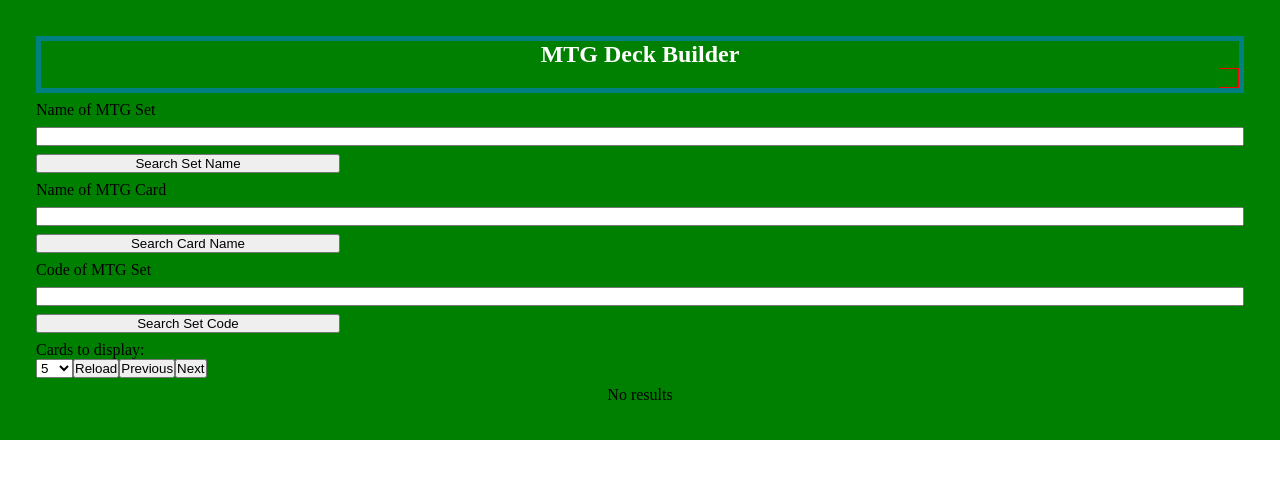
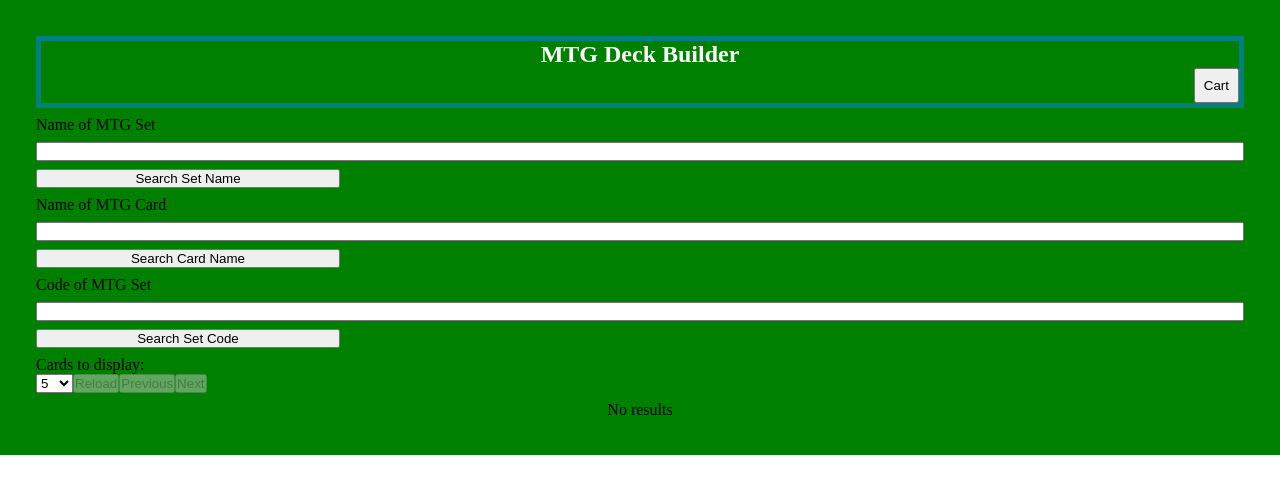
Before and after one commit to Hradwan5597/mtg-deck-builder, a React (Create React App) app: page / in a window 1280 px wide. Shown: the top 494 px of the page. Built offline with nearby package versions, Linux system fonts and the light colour scheme.

Commit message:
useEffect imported; card clicking wip

```diff
--- a/src/App.js
+++ b/src/App.js
@@ -1,14 +1,13 @@
 import './App.css';
-import {useState} from "react";
+import { useState, useEffect } from "react";
 import Card from './components/Card.js';
 import Modal from './components/Modal.js';
 import TopBar from './components/TopBar.js';
 import ListView from './components/ListView.js';
 import SearchPanel from './components/SearchPanel.js';
-import {DataBaseService} from './services/DataBaseService.js';
+import { DataBaseService } from './services/DataBaseService.js';
 
-const App = () =>
-{
+const App = () => {
 
   // application state
   const [showModal, setShowModal] = useState(false);
@@ -17,11 +16,15 @@
   const [currentSkipNum, setCurrentSkipNum] = useState(0);
   const [currentCounterValue, setCurrentCounterValue] = useState(5);
   const [previousSearchQuery, setPreviousSearchQuery] = useState({
-    category: "", query: "", skipNum: currentSkipNum, counter: currentCounterValue});
+    category: "", query: "", skipNum: currentSkipNum, counter: currentCounterValue
+  });
+
+  // application effects
+
+  useEffect(() => {console.log(searchResults)}, [searchResults])
 
   // DB service
-  const onSearchByCardName = () =>
-  {
+  const onSearchByCardName = () => {
     setPreviousSearchQuery({
       category: "card-name",
       query: document.getElementById("card-name").value,
@@ -35,13 +38,12 @@
         response.json()
           .then(result => {
             setSearchResults(result.map(cardDocument =>
-          <Card cardName={cardDocument.cardName} imageLink={cardDocument.imageUrl} onCardClick={onCardClick}/>))
+              <Card onCardClick={onCardClick}cardName={cardDocument.cardName} imageLink={cardDocument.imageUrl} />))
           })
       });
   }
 
-  const onSearchBySetName = () =>
-  {
+  const onSearchBySetName = () => {
     setPreviousSearchQuery({
       category: "set-name",
       query: document.getElementById("set-name").value,
@@ -59,8 +61,7 @@
       });
   }
 
-  const onSearchBySetCode = () =>
-  {
+  const onSearchBySetCode = () => {
     setPreviousSearchQuery({
       category: "set-code",
       query: document.getElementById("set-code").value,
@@ -74,26 +75,28 @@
         response.json()
           .then(result => {
             setSearchResults(result.map(cardDocument =>
-          <Card cardName={cardDocument.cardName} imageLink={cardDocument.imageUrl}/>))
+              <Card onCardClick={onCardClick} cardName={cardDocument.cardName} imageLink={cardDocument.imageUrl} />))
           })
       });
   }
 
   // search controls
-  const clearInputs = (event) =>
-  {
-    document.getElementById("card-name").value=""
-    document.getElementById("set-name").value=""
-    document.getElementById("set-code").value=""
+  const clearInputs = () => {
+    document.getElementById("card-name").value = ""
+    document.getElementById("set-name").value = ""
+    document.getElementById("set-code").value = ""
   }
 
-  const onSearchClick = (event) =>
+  const getCardFromSearchResults = (cardID) =>
   {
+    //todo
+  }
+
+  const onSearchClick = (event) => {
     setSearchResults([])
     event.stopPropagation();
     event.preventDefault();
-    switch (event.target["id"])
-    {
+    switch (event.target["id"]) {
       case "set-name-button":
         onSearchBySetName();
         break;
@@ -110,75 +113,81 @@
     clearInputs();
   }
 
-  const onSelectCounter = (event) =>
-  {
+  const onSelectCounter = (event) => {
     setCurrentCounterValue(event.target.value)
   }
 
-  const onTogglePage = (event) =>
-  {
+  const onTogglePage = (event) => {
     setSearchResults([]);
-    switch (event.target["id"])
-    {
+    switch (event.target["id"]) {
       case "prev-button":
-        setCurrentSkipNum(currentSkipNum + 1)
+        if (currentSkipNum !== 0)
+          setCurrentSkipNum(currentSkipNum - 1)
         break;
       case "next-button":
-        setCurrentSkipNum(currentSkipNum - 1)
+        setCurrentSkipNum(currentSkipNum + 1)
         break;
       default:
         console.log("Bad input")
         break;
     }
 
-    setPreviousSearchQuery({...previousSearchQuery, skipNum: currentSkipNum});
+    setPreviousSearchQuery({ ...previousSearchQuery, skipNum: currentSkipNum });
     reloadResults()
   }
 
-  const onReloadResults = (event) =>
-  {
-    // todo rerun previous search
-    console.log(event);
+  const onReloadResults = (event) => {
     setSearchResults([]);
+    reloadResults();
   }
 
-  const reloadResults = () =>
-  {
-    switch(previousSearchQuery.category)
-    {
+  const reloadResults = () => {
+    switch (previousSearchQuery.category) {
       case "card-name":
         DataBaseService.searchForCardByName(previousSearchQuery.query, previousSearchQuery.skipNum, previousSearchQuery.counter)
           .then(response => {
             response.json()
-          .then(result => {/*todo*/});
+              .then(result => {
+                setSearchResults(result.map(cardDocument =>
+                  <Card cardName={cardDocument.cardName} imageLink={cardDocument.imageUrl} onCardClick={onCardClick} />))
+              });
           })
         break;
       case "set-name":
         DataBaseService.searchForSetByName(previousSearchQuery.query, previousSearchQuery.skipNum, previousSearchQuery.counter)
           .then(response => {
             response.json()
-          .then(result => {/*todo*/});
+              .then(result => {
+                setSearchResults(result.map(setDocument => <>{setDocument.setName} {setDocument.setCode}</>))
+              });
           });
         break;
       case "set-code":
         DataBaseService.searchForSetByCode(previousSearchQuery.query, previousSearchQuery.skipNum, previousSearchQuery.counter)
           .then(response => {
             response.json()
-          .then(result => {/*todo*/});
+              .then(result => {
+                setSearchResults(result.map(cardDocument =>
+                  <Card cardName={cardDocument.cardName} imageLink={cardDocument.imageUrl} />))
+              });
           });
         break;
     }
   }
 
   //user controls
-  const onCardClick = (event) =>
+  const onShoppingCartClick = (event) =>
   {
-    setShowModal(true)
-    console.log(event)
+    setShowModal(true);
   }
 
-  const onModalClick = (event) =>
-  {
+  const onCardClick = (event) => {
+    setShowModal(true)
+    getCardFromSearchResults(event.target.id)
+    // console.log(event.target.id)
+  }
+
+  const onModalClick = (event) => {
     setShowModal(false)
   }
 
@@ -186,17 +195,18 @@
   return (
     <div className="App">
 
-      {showModal && <Modal onModalClick={onModalClick}/>}
+      {showModal && <Modal onModalClick={onModalClick} />}
 
-      <TopBar />
+      <TopBar onShoppingCartClick={onShoppingCartClick} />
 
       <SearchPanel
         onSearchClick={onSearchClick}
         onSelectCounter={onSelectCounter}
         onTogglePage={onTogglePage}
-        onReloadResults={onReloadResults}/>
+        onReloadResults={onReloadResults}
+        buttonDisabled={previousSearchQuery.category === ""}/>
 
-      <ListView searchResults={searchResults}/>
+      <ListView searchResults={searchResults} />
 
     </div>
   );
--- a/src/components/Card.js
+++ b/src/components/Card.js
@@ -7,7 +7,7 @@
 
             <h4>{props.cardName}</h4>
 
-            <img src={props.imageLink}
+            <img id={props.cardName} src={props.imageLink}
             alt="card"/>
 
         </div>
--- a/src/components/ListView.js
+++ b/src/components/ListView.js
@@ -1,13 +1,11 @@
 import './ListView.css';
-import Card from './Card.js';
 
 const ListView = (props) => {
-    console.log(props.searchResults)
     return (
         <div className="ListView">
             <ul>
                 {props.searchResults.length === 0 ? <p>No results</p> :
-                props.searchResults.map((card, index) => <li key={index}> {card} </li>)}
+                props.searchResults.map((card, index) => <li key={card.props.cardName + "." + index}> {card} </li>)}
             </ul>
         </div>
     );
--- a/src/components/SearchPanel.js
+++ b/src/components/SearchPanel.js
@@ -21,9 +21,9 @@
                     <option value="25"> 25 </option>
                     <option value="50"> 50 </option>
                 </select>
-                <button onClick={props.onReloadResults} id="reload-button">Reload</button>
-                <button onClick={props.onTogglePage} id='prev-button'>Previous</button>
-                <button onClick={props.onTogglePage} id='next-button'>Next</button>
+                <button disabled={props.buttonDisabled} onClick={props.onReloadResults} id="reload-button">Reload</button>
+                <button disabled={props.buttonDisabled} onClick={props.onTogglePage} id='prev-button'>Previous</button>
+                <button disabled={props.buttonDisabled} onClick={props.onTogglePage} id='next-button'>Next</button>
             </div>
         </>
     );
--- a/src/components/TopBar.css
+++ b/src/components/TopBar.css
@@ -11,15 +11,12 @@
     justify-content: right;
 }
 
-.shopping-cart-icon
+button#cart
 {
-    width: 20px;
-    height: 20px;
-    border: solid 1px red;
-
+    padding: 0.5rem;
 }
 
-.shopping-cart-icon:hover
+button#cart:hover
 {
     cursor: pointer;
 }
--- a/src/components/TopBar.js
+++ b/src/components/TopBar.js
@@ -6,18 +6,13 @@
 
     const [shoppingCart, setShoppingCartItem] = useState([])
 
-    const onShoppingCartClick = (event) =>
-    {
-        console.log(event.target)
-    }
-
     return(
         <div className="TopBar grid-container">
             <h2>MTG Deck Builder</h2>
             <div className="user-controls">
-                <div className="shopping-cart-icon" onClick={onShoppingCartClick}>
-
-                </div>
+                <button id="cart" onClick={props.onShoppingCartClick}>
+                    Cart
+                </button>
             </div>
 
         </div>
```
Lines whose indentation alone changed are shown as unchanged.
